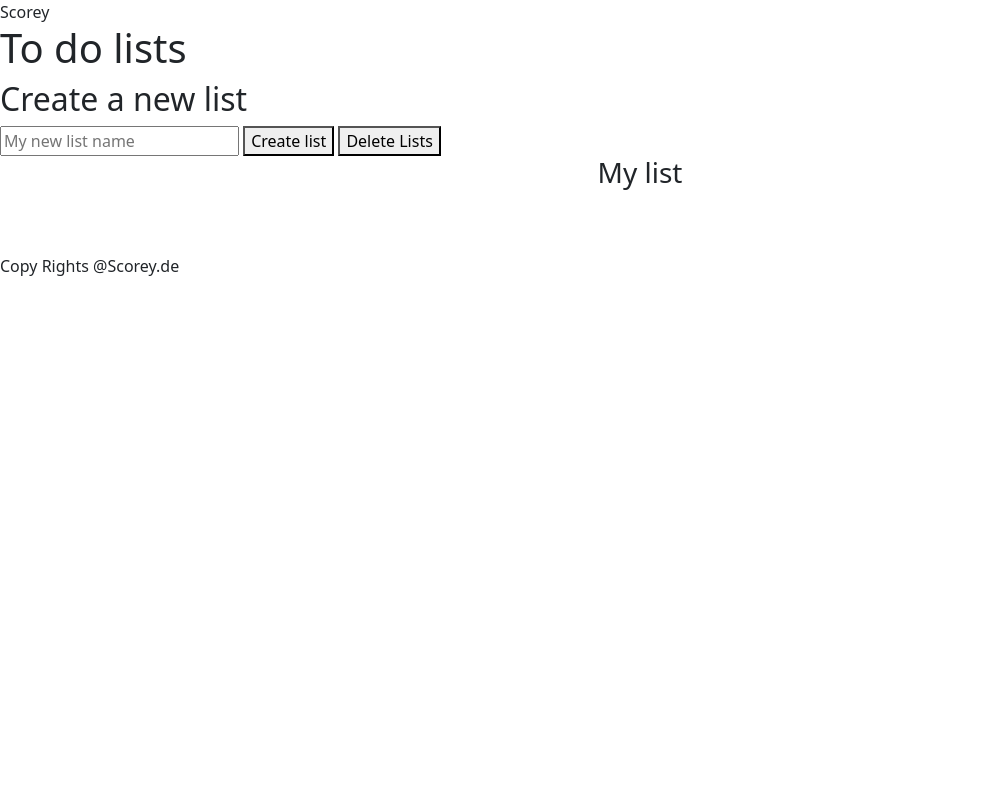
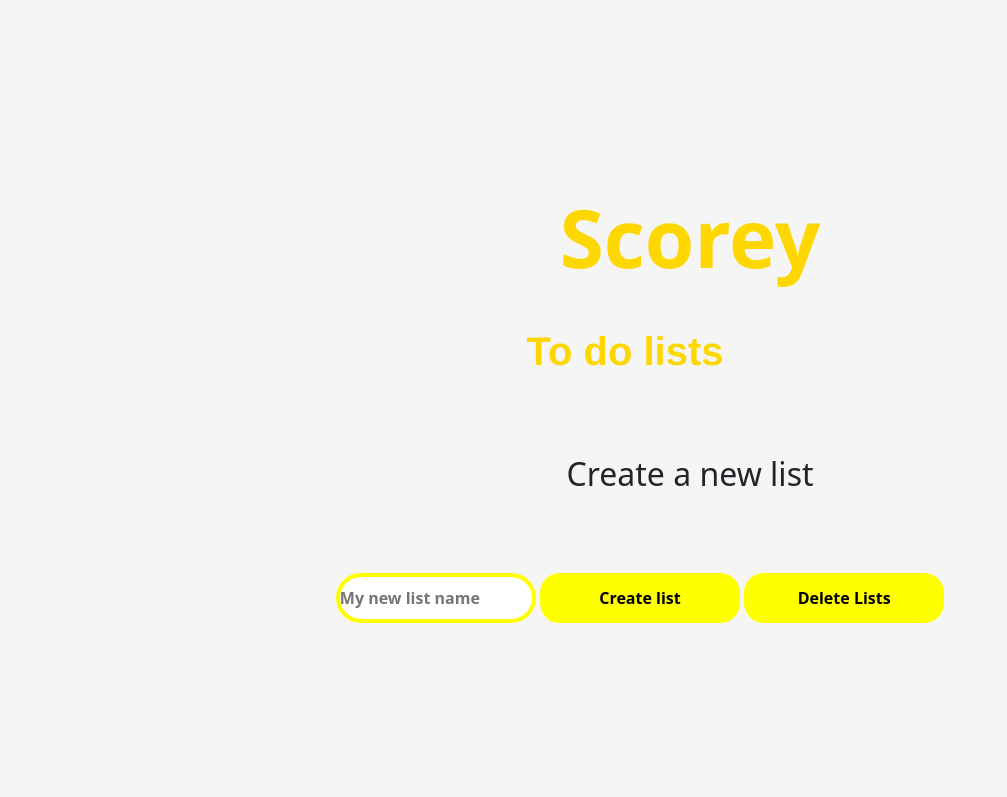
Before and after one commit to Florifourchette/to-do-list, a plain HTML site: page index.html in a window 1280 px wide. Shown: the top 797 px of the page, without its empty margins (0-1007 px from the left). Drawn offline with nearby package versions, Linux system fonts and the light colour scheme; the site is published under a folder, as on GitHub Pages, so addresses that start at the root find nothing.

Commit message:
cmt the changes on the css/js links

```diff
--- a/index.html
+++ b/index.html
@@ -5,8 +5,8 @@
     <meta http-equiv="X-UA-Compatible" content="IE=edge" />
     <meta name="viewport" content="width=device-width, initial-scale=1.0" />
     <!-- JS docs -->
-    <script src="/javascript/OOO.js" defer></script>
-    <script src="/javascript/index.js" defer></script>
+    <script src="javascript/OOO.js" defer></script>
+    <script src="javascript/index.js" defer></script>
     <!-- stylesheets -->
     <link
       href="https://cdn.jsdelivr.net/npm/bootstrap@5.0.2/dist/css/bootstrap.min.css"
@@ -14,8 +14,8 @@
       integrity="sha384-EVSTQN3/azprG1Anm3QDgpJLIm9Nao0Yz1ztcQTwFspd3yD65VohhpuuCOmLASjC"
       crossorigin="anonymous"
     />
-    <link rel="stylesheet" href="/CSS/stylesheet.css" />
-    <link rel="stylesheet" href="/CSS/bootstrap_style.css" />
+    <link rel="stylesheet" href="CSS/stylesheet.css" />
+    <link rel="stylesheet" href="CSS/bootstrap_style.css" />
     <title>Document</title>
   </head>
   <body>
@@ -34,7 +34,7 @@
             placeholder="My new list name"
             class="listCreationInput"
           />
-          <button id="btnNewlist">Create list</button>
+          <a href="index.html#overview-lists"><button id="btnNewlist">Create list</button></a>
                 <button id="delete-all-btn">Delete Lists</button>
         </form>
       </section>
```
